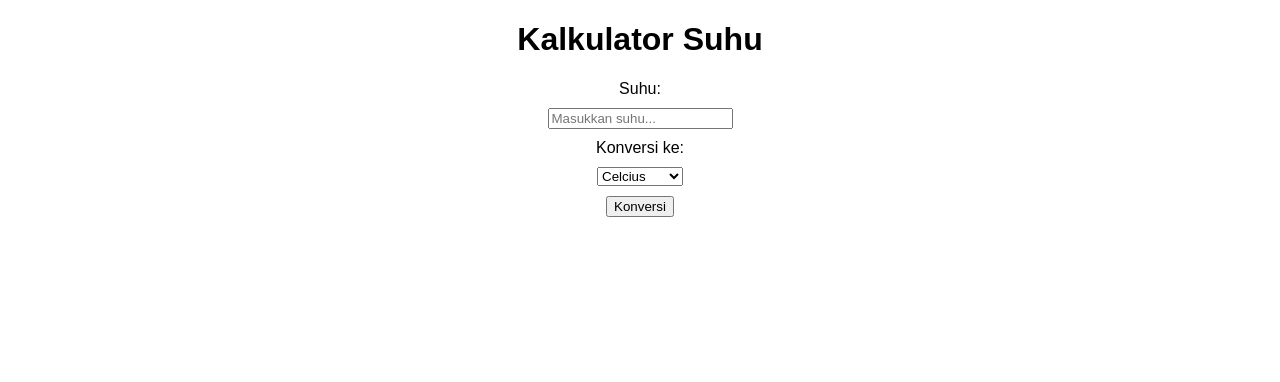
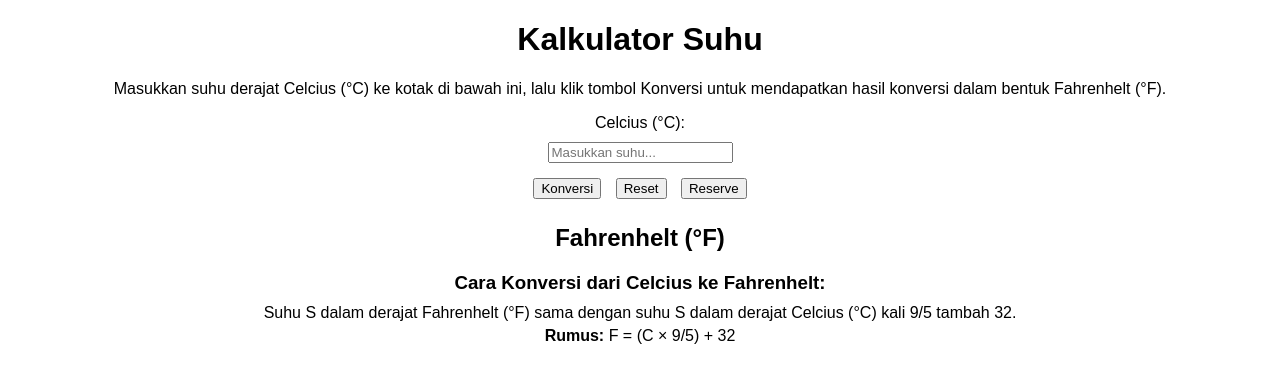
Before and after one commit to AndhiSetyaHermawan/RevoU_day1, a plain HTML site: page index.html in a window 1280 px wide. Drawn offline with Linux system fonts and the light colour scheme.

Commit message:
Update Lagi

```diff
--- a/css/style.css
+++ b/css/style.css
@@ -6,14 +6,30 @@ body {
   text-align: center;
 }
 
+p {
+  text-align: center;
+}
+
 form {
   text-align: center;
   margin-bottom: 20px;
 }
 
-  label, select, input, button {
+label, input {
   display: block;
   margin: 10px auto;
+}
+
+.buttons {
+  text-align: center;
+}
+
+button {
+  margin: 5px;
+}
+
+h2 {
+  text-align: center;
 }
 
 #result {
@@ -22,3 +38,16 @@ body {
   font-size: 20px;
   margin-top: 20px;
 }
+
+#conversionInfo {
+  margin-top: 20px;
+  text-align: center;
+}
+
+#conversionInfo h3 {
+  margin-bottom: 10px;
+}
+
+#conversionInfo p {
+  margin: 5px;
+}
--- a/index.html
+++ b/index.html
@@ -7,21 +7,28 @@
 <body>
   <h1>Kalkulator Suhu</h1>
 
+  <p>Masukkan suhu derajat Celcius (°C) ke kotak di bawah ini, lalu klik tombol Konversi untuk mendapatkan hasil konversi dalam bentuk Fahrenhelt (°F).</p>
+
   <form id="temperatureForm">
-    <label for="temperature">Suhu:</label>
+    <label for="temperature">Celcius (°C):</label>
     <input type="text" id="temperature" name="temperature" placeholder="Masukkan suhu...">
 
-    <label for="conversionType">Konversi ke:</label>
-    <select id="conversionType" name="conversionType">
-      <option value="celcius">Celcius</option>
-      <option value="fahrenheit">Fahrenheit</option>
-    </select>
-
-    <button type="submit">Konversi</button>
+    <div class="buttons">
+      <button type="submit">Konversi</button>
+      <button type="button" onclick="resetForm()">Reset</button>
+      <button type="button" onclick="reverseConversion()">Reserve</button>
+    </div>
   </form>
 
+  <h2>Fahrenhelt (°F)</h2>
   <div id="result"></div>
 
-  <script src="js/script.js" type="text/javascript"></script>
+  <div id="conversionInfo">
+    <h3>Cara Konversi dari Celcius ke Fahrenhelt:</h3>
+    <p>Suhu S dalam derajat Fahrenhelt (°F) sama dengan suhu S dalam derajat Celcius (°C) kali 9/5 tambah 32.</p>
+    <p><strong>Rumus:</strong> F = (C × 9/5) + 32</p>
+  </div>
+
+  <script src="js/script.js"></script>
 </body>
 </html>
--- a/js/script.js
+++ b/js/script.js
@@ -2,18 +2,13 @@ document.getElementById("temperatureForm").addEventListener("submit", function(e
   event.preventDefault(); // Menghentikan pengiriman formulir
 
   var temperature = parseFloat(document.getElementById("temperature").value);
-    var conversionType = document.getElementById("conversionType").value;
   var resultElement = document.getElementById("result");
   var result;
 
   if (isNaN(temperature)) {
     result = "Masukkan suhu yang valid!";
   } else {
-      if (conversionType === "celcius") {
     result = "Hasil konversi: " + convertToFahrenheit(temperature) + " Fahrenheit";
-      } else if (conversionType === "fahrenheit") {
-        result = "Hasil konversi: " + convertToCelcius(temperature) + " Celcius";
-      }
   }
 
   resultElement.innerHTML = result;
@@ -23,6 +18,25 @@ document.getElementById("temperatureForm").addEventListener("submit", function(e
   return (celcius * 9/5) + 32;
 }
 
+function resetForm() {
+  document.getElementById("temperatureForm").reset();
+  document.getElementById("result").innerHTML = "";
+}
+
+function reverseConversion() {
+  var temperature = parseFloat(document.getElementById("temperature").value);
+  var resultElement = document.getElementById("result");
+  var result;
+
+  if (isNaN(temperature)) {
+    result = "Masukkan suhu yang valid!";
+  } else {
+    result = "Hasil konversi: " + convertToCelcius(temperature) + " Celcius";
+  }
+
+  resultElement.innerHTML = result;
+}
+
 function convertToCelcius(fahrenheit) {
   return (fahrenheit - 32) * 5/9;
 }
```
Lines whose indentation alone changed are shown as unchanged.
